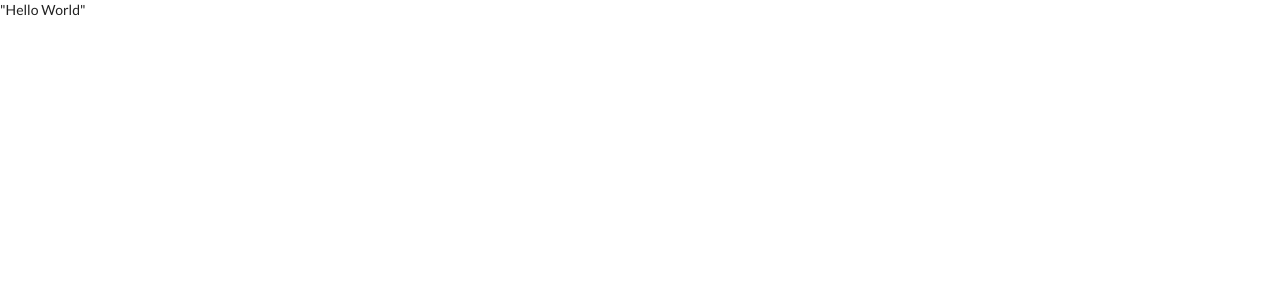
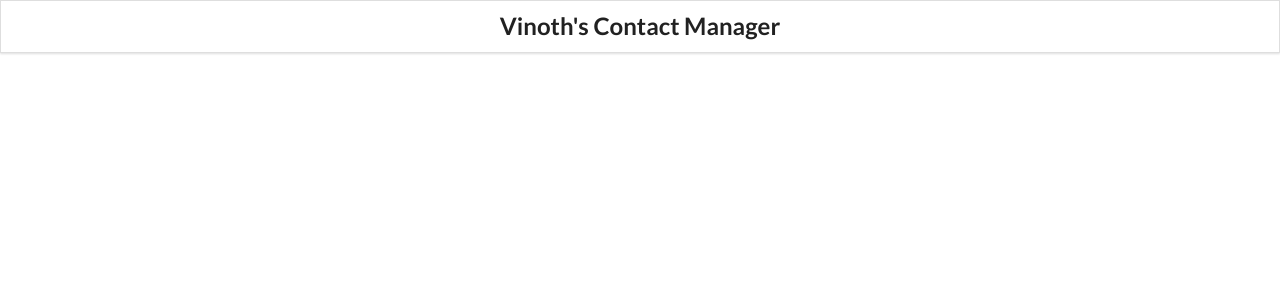
Before and after one commit to Vinoth6194/react_json_crud, a React (Create React App) app: page / in a window 1280 px wide. Shown: the top 300 px of the page. Built offline with nearby package versions, Linux system fonts and the light colour scheme.

Commit message:
app header

```diff
--- a/public/index.html
+++ b/public/index.html
@@ -14,12 +14,7 @@
       manifest.json provides metadata used when your web app is installed on a
       user's mobile device or desktop. See https://developers.google.com/web/fundamentals/web-app-manifest/
     -->
-    <link
-      rel="stylesheet"
-      href="https://cdnjs.cloudflare.com/ajax/libs/semantic-ui/2.4.1/semantic.min.css"
-      integrity="sha512-8bHTC73gkZ7rZ7vpqUQThUDhqcNFyYi2xgDgPDHc+GXVGHXq+xPjynxIopALmOPqzo9JZj0k6OqqewdGO3EsrQ=="
-      crossorigin="anonymous"
-    />
+    <link rel="stylesheet" href="https://cdnjs.cloudflare.com/ajax/libs/semantic-ui/2.4.1/semantic.min.css" integrity="sha512-8bHTC73gkZ7rZ7vpqUQThUDhqcNFyYi2xgDgPDHc+GXVGHXq+xPjynxIopALmOPqzo9JZj0k6OqqewdGO3EsrQ==" crossorigin="anonymous">
 
     <link rel="manifest" href="%PUBLIC_URL%/manifest.json" />
     <!--
--- a/src/components/AddContact.jsx
+++ b/src/components/AddContact.jsx
@@ -0,0 +1,7 @@
+import React from 'react';
+
+function AddContact() {
+  return <div></div>;
+}
+
+export default AddContact;
--- a/src/components/App.css
+++ b/src/components/App.css
@@ -1,38 +1,8 @@
-.App {
-  text-align: center;
+.main {
+  margin-top: 5em;
 }
 
-.App-logo {
-  height: 40vmin;
-  pointer-events: none;
+.center {
+  justify-content: center;
+  padding: 10px;
 }
-
-@media (prefers-reduced-motion: no-preference) {
-  .App-logo {
-    animation: App-logo-spin infinite 20s linear;
-  }
-}
-
-.App-header {
-  background-color: #282c34;
-  min-height: 100vh;
-  display: flex;
-  flex-direction: column;
-  align-items: center;
-  justify-content: center;
-  font-size: calc(10px + 2vmin);
-  color: white;
-}
-
-.App-link {
-  color: #61dafb;
-}
-
-@keyframes App-logo-spin {
-  from {
-    transform: rotate(0deg);
-  }
-  to {
-    transform: rotate(360deg);
-  }
-}
--- a/src/components/App.js
+++ b/src/components/App.js
@@ -1,7 +1,16 @@
+import AddContact from './AddContact';
 import './App.css';
+import ContactList from './ContactList';
+import Header from './Header';
 
 function App() {
-  return <div className="">"Hello World"</div>;
+  return (
+    <div className="ui container">
+      <Header />
+      {/* <AddContact />
+      <ContactList /> */}
+    </div>
+  );
 }
 
 export default App;
--- a/src/components/ContactList.jsx
+++ b/src/components/ContactList.jsx
@@ -0,0 +1,7 @@
+import React from 'react';
+
+function ContactList() {
+  return <div></div>;
+}
+
+export default ContactList;
--- a/src/components/Header.jsx
+++ b/src/components/Header.jsx
@@ -0,0 +1,13 @@
+import React from 'react';
+
+const Header = () => {
+  return (
+    <div className="ui fixed menu">
+      <div className="ui container center">
+        <h2>Vinoth's Contact Manager</h2>
+      </div>
+    </div>
+  );
+};
+
+export default Header;
```
Also changed, not shown: src/components/ContactCard.jsx (+7 -0 lines).
